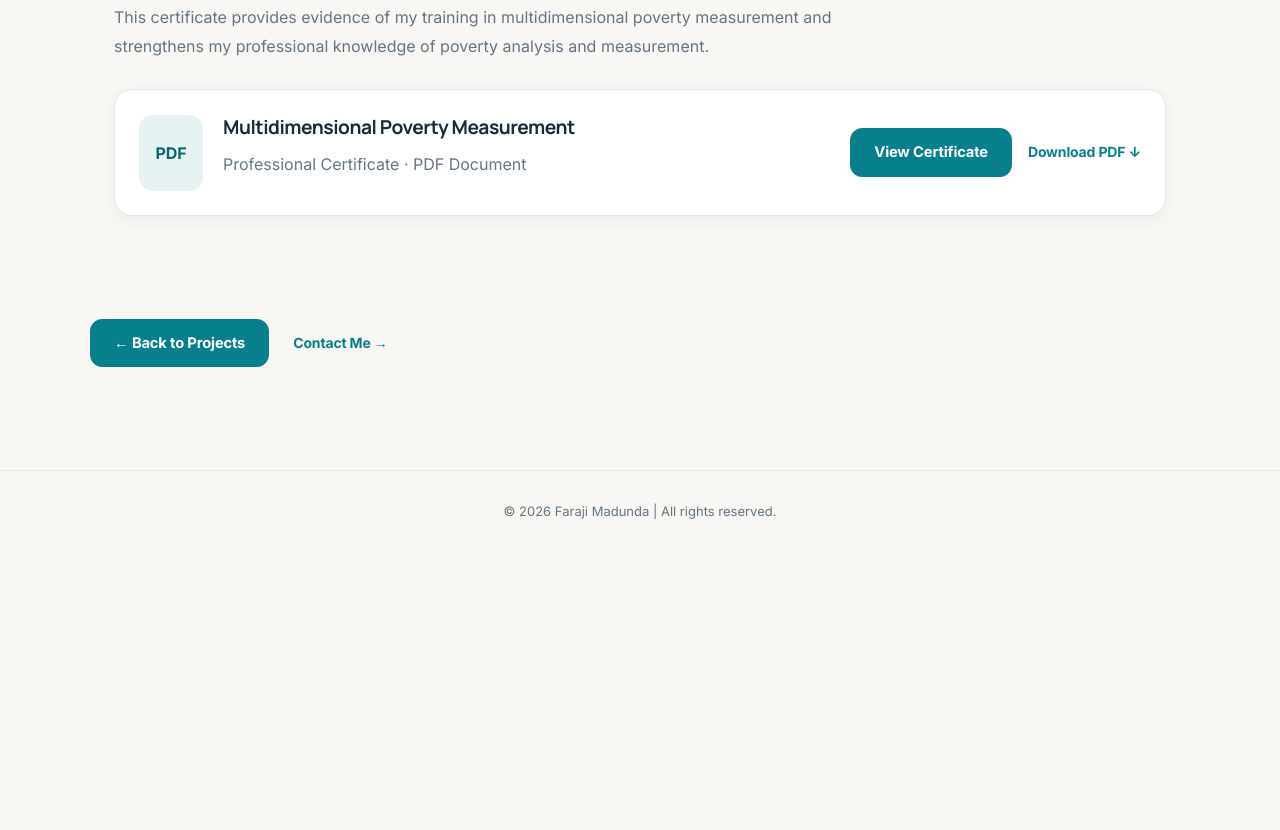
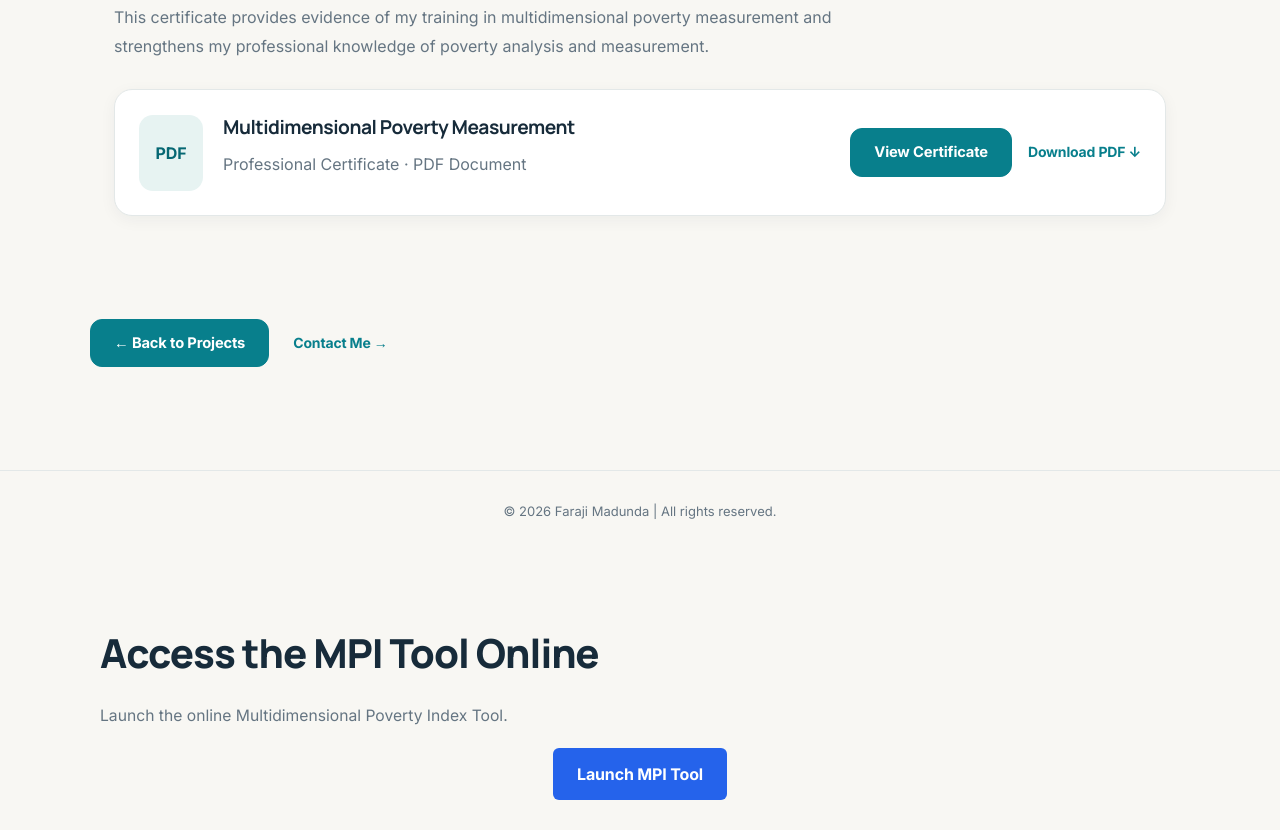
Before and after one commit to Madunda/faraji-portfolio, a plain HTML site: page mpi-project.html in a window 1280 px wide. Shown: the part 1608-2438 px from the top of the page. Before the commit the page ends 2177 px from the top, so only its background shows below. Drawn offline with Linux system fonts and the light colour scheme.

Commit message:
Add online MPI Tool link

```diff
--- a/mpi-project.html
+++ b/mpi-project.html
@@ -145,5 +145,15 @@
 
 <script src="assets/js/main.js"></script>
 
+<section style="text-align: center; padding: 30px 20px; margin-top: 30px;">
+    <h2>Access the MPI Tool Online</h2>
+    <p>Launch the online Multidimensional Poverty Index Tool.</p>
+    <a href="https://mpi-tool-analysis.streamlit.app/"
+       target="_blank"
+       rel="noopener noreferrer"
+       style="display: inline-block; padding: 12px 24px; background-color: #2563eb; color: white; text-decoration: none; border-radius: 6px; font-weight: bold;">
+        Launch MPI Tool
+    </a>
+</section>
 </body>
 </html>
```
